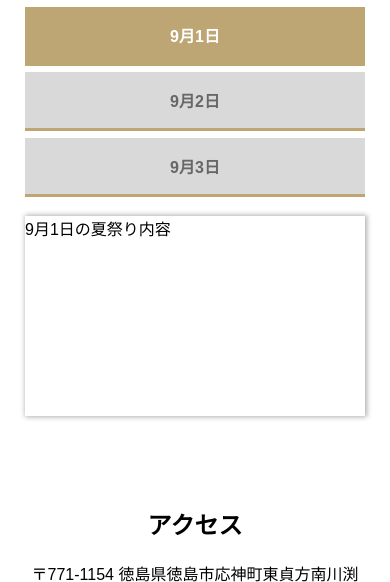
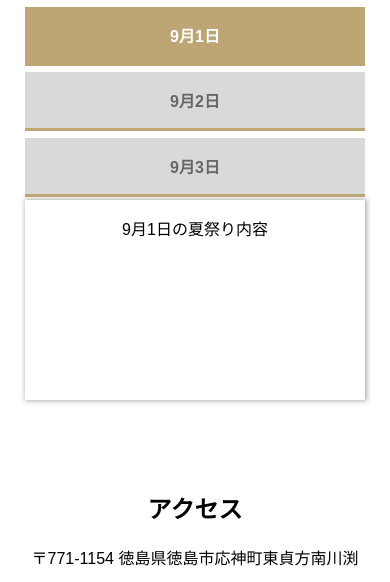
Before and after one commit to OM-japan/tech-elite_kadai_2, a PHP site: page / in a window 390 px wide. Shown: the part 594-1176 px from the top of the page. Run offline with PHP 8.4, Linux system fonts and the light colour scheme.

Commit message:
Update style_kadai5.css

```diff
--- a/CSS/style_kadai5.css
+++ b/CSS/style_kadai5.css
@@ -231,15 +231,12 @@ body{
     margin: auto;
     display: block;
     box-shadow: 1px 0 5px 1px #b1b0b0;
-    margin: 0;
     width: 100% ;
     max-width: 1173px;
     height: 200px;
-    position: relative;
-    left: 50%;
-    transform: translate(-50%,0);
     box-sizing: border-box;
-    text-align: left;
+    display: flex;
+    align-items: center;
 }
 
 .service_description p{
@@ -252,6 +249,9 @@ body{
 }
 
 @media screen and (max-width: 650px) {
+.service_description{
+    max-width: 392px;
+}
 .service_description p.active{
     margin-top: 16px;
 }
```
